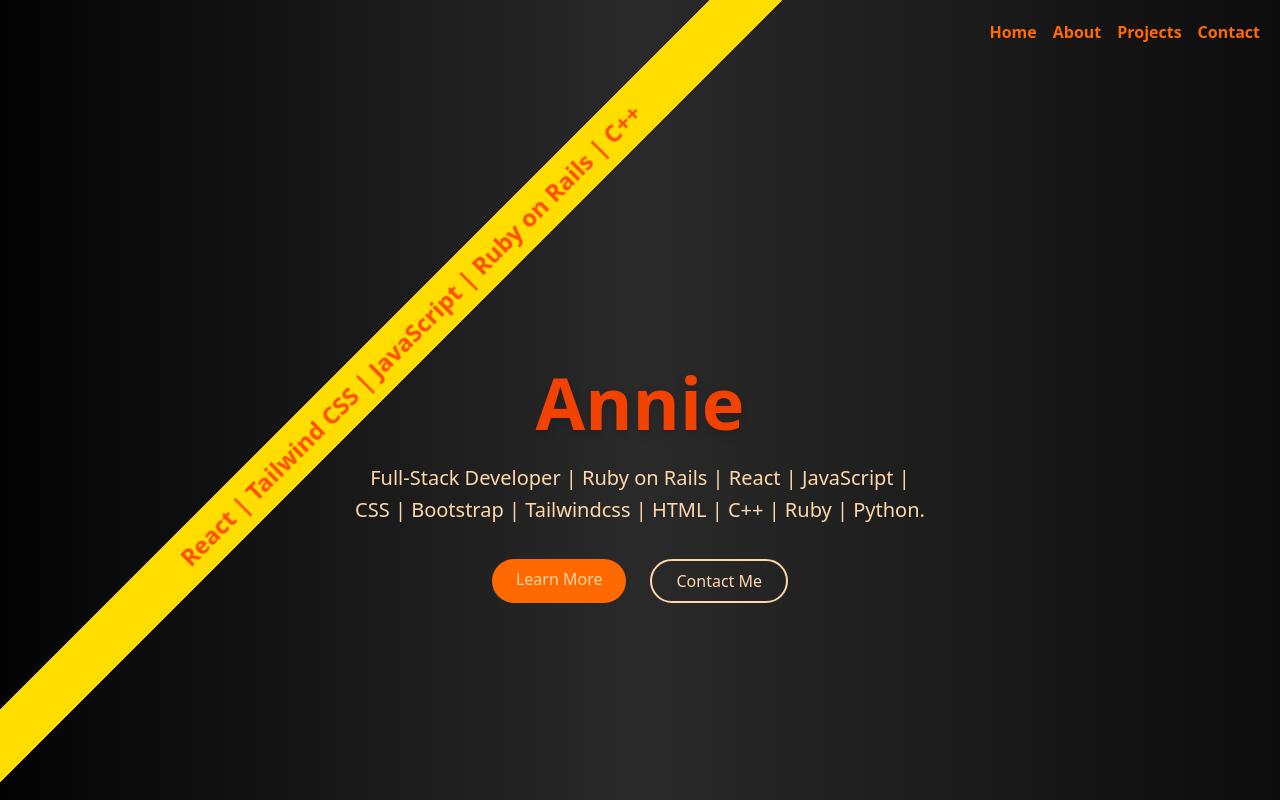
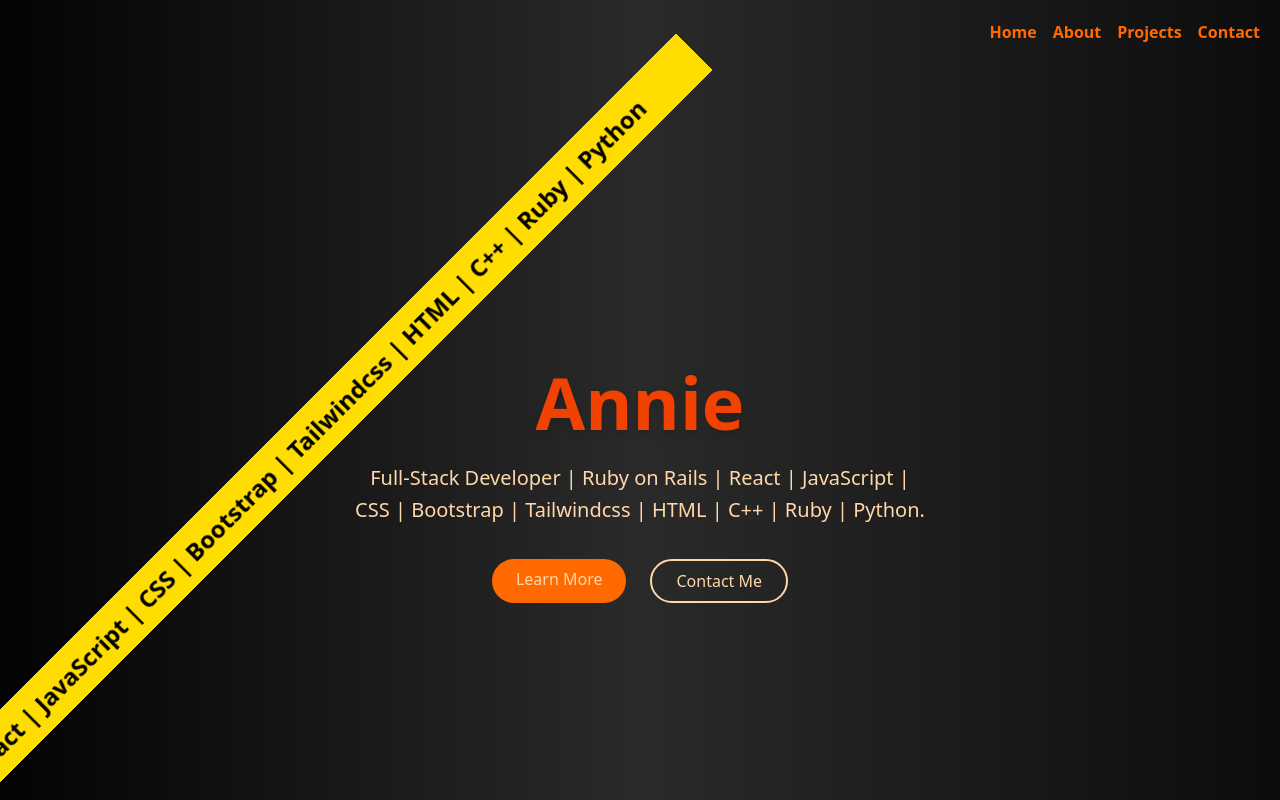
Before and after one commit to Annie11-maker/react-portfolio, a Next.js app: page / in a window 1280 px wide. Shown: the top 800 px of the page. Built offline with nearby package versions, Linux system fonts and the light colour scheme.

Commit message:
Adding strip colors

```diff
--- a/src/app/globals.css
+++ b/src/app/globals.css
@@ -1,58 +1,57 @@
-@import "tailwindcss";
+@import "tailwindcss"; /* Tailwind CSS framework */
 
 html, body {
-  min-height: 100%;
-  background: linear-gradient(to right, #030303, #2a2a2b, #0c0c0c);
+  min-height: 100%; /* Ensures the body takes up the full height of the viewport */
+  background: linear-gradient(to right, #030303, #2a2a2b, #0c0c0c); /* Dark gradient background from left to right */
 }
 
 body {
-  color: rgba(255, 68, 0, 0.938);
+  color: rgba(255, 68, 0, 0.938); /* text color */
 }
 
+/* Firework animation keyframes */
 @keyframes firework {
   0% {
-    opacity: 1;
-    transform: scale(0) translate(-50%, -50%);
+    opacity: 1; /* Starts with full opacity */
+    transform: scale(0) translate(-50%, -50%); /* Starts at a scale of 0, centered */
   }
   100% {
-    opacity: 0;
-    transform: scale(3.5) translate(-50%, -50%);
+    opacity: 0; /* Fades out at the end */
+    transform: scale(3.5) translate(-50%, -50%); /* Expands to 3.5x the original size */
   }
 }
 
 .firework {
-  position: absolute;
-  width: 8px;
-  height: 8px;
-  border-radius: 9999px;
-  animation: firework 700ms ease-out forwards;
-  pointer-events: none;
-}
-
-.yellow-strip {
-  position: fixed;
-  top: 10%;
-  left: 0;
-  width: 100%;
-  padding: 0.5rem;
-  background-color: #FFDD00;
-  font-size: 1.5rem;
-  font-weight: bold;
-  text-align: center;
-  transform: rotate(-45deg);
-  transform-origin: center;
-  z-index: 9999;
-  animation: moveDiagonal 30s linear infinite;
+  position: absolute; /* Absolutely positioned so it can appear anywhere on the screen */
+  width: 8px; /* Small circle size */
+  height: 8px; /* Small circle size */
+  border-radius: 9999px; /* Makes the firework a circle */
+  animation: firework 700ms ease-out forwards; /* Applies the firework animation for 700ms with easing */
+  pointer-events: none; /* Ensures that the fireworks do not block other interactive elements */
 }
 
 @keyframes moveDiagonal {
   0% {
-    transform: rotate(-45deg) translateX(-100vw);
-  }
-  50% {
-    transform: rotate(-45deg) translateX(100vw);
+    transform: rotate(-45deg) translateX(-100vw); /* Starts offscreen to the left, rotated -45deg */
   }
   100% {
-    transform: rotate(-45deg) translateX(-100vw);
+    transform: rotate(-45deg) translateX(100vw); /* Moves across the screen to the right, offscreen */
   }
 }
+
+.yellow-strip {
+  position: fixed; /* Fixed positioning keeps it in place while scrolling */
+  top: 10%; /* Positions the strip 10% from the top of the screen */
+  left: 0; /* Starts at the left edge of the screen */
+  width: 100%; /* Ensures it spans the entire width of the screen */
+  padding: 0.5rem; /* Adds padding for some space around the text */
+  background-color: #FFDD00; /* Yellow background color */
+  color: #000; /* Black text color */
+  font-size: 1.5rem; /* Larger text size */
+  font-weight: bold;
+  text-align: center; /* Centers the text horizontally */
+  transform: rotate(-45deg); /* Rotates the strip to a 45-degree angle */
+  transform-origin: center; /* Ensures the rotation happens around the center of the strip */
+  z-index: 9999; /* Ensures the strip is on top of other elements */
+  animation: moveDiagonal 20s linear infinite; /* Applies diagonal movement with a 20s duration for slow movement */
+}
--- a/src/app/page.js
+++ b/src/app/page.js
@@ -1,35 +1,45 @@
-'use client';
-import { useState } from 'react';
+'use client'; // Enables client-side rendering in Next.js
+
+import { useState } from 'react'; // Import useState hook for managing component state
 
 export default function Home() {
-  const [fireworks, setFireworks] = useState([]);
+  const [fireworks, setFireworks] = useState([]); // State to store firework effects
 
+  // Function triggered on hover to create fireworks
   const handleHover = (e) => {
-    const rect = e.currentTarget.getBoundingClientRect();
+    const rect = e.currentTarget.getBoundingClientRect(); // Get dimensions of the hovered element
+
+    // Generate 40 fireworks with random positions and colors
     const newFireworks = Array.from({ length: 40 }).map((_, i) => ({
-      id: i + Date.now(),
-      left: `${Math.random() * rect.width}px`,
-      top: `${Math.random() * rect.height}px`,
-      color: ['#ff0', '#f0f', '#0ff', '#f90'][i % 4],
+      id: i + Date.now(), // Unique ID using index and current timestamp
+      left: `${Math.random() * rect.width}px`, // Random horizontal position within element
+      top: `${Math.random() * rect.height}px`, // Random vertical position within element
+      color: ['#ff0', '#f0f', '#0ff', '#f90'][i % 4], // Cycle through predefined colors
     }));
-    setFireworks(newFireworks);
 
-    setTimeout(() => setFireworks([]), 700); // remove after animation
+    setFireworks(newFireworks); // Set state to trigger render
+
+    setTimeout(() => setFireworks([]), 700); // Clear fireworks after 700ms
   };
 
   return (
     <div className="relative min-h-screen flex flex-col items-center justify-center px-6 text-center">
-      {/* Yellow strip */}
+
+      {/* Animated yellow tech stack strip */}
       <div className="yellow-strip">
-        React | Tailwind CSS | JavaScript | Ruby on Rails | C++
+        Ruby on Rails | React | JavaScript | CSS | Bootstrap | Tailwindcss | HTML | C++ | Ruby | Python
       </div>
 
+      {/* Main content container */}
       <div className="max-w-2xl relative">
+
+        {/* Title with hover-triggered fireworks */}
         <h1
           className="text-5xl md:text-7xl font-extrabold drop-shadow-lg transform transition duration-500 hover:scale-120 relative"
           onMouseEnter={handleHover}
         >
           Annie
+          {/* Map through fireworks array and render each as a styled span */}
           {fireworks.map((fw) => (
             <span
               key={fw.id}
@@ -42,9 +52,13 @@ export default function Home() {
             />
           ))}
         </h1>
+
+        {/* Developer tagline / bio */}
         <p className="text-lg md:text-xl mt-6 text-orange-200 leading-relaxed max-w-xl mx-auto">
           Full-Stack Developer | Ruby on Rails | React | JavaScript | CSS | Bootstrap | Tailwindcss | HTML | C++ | Ruby | Python.
         </p>
+
+        {/* Call-to-action buttons */}
         <div className="mt-8 flex justify-center space-x-6">
           <a
             href="#about"
```
